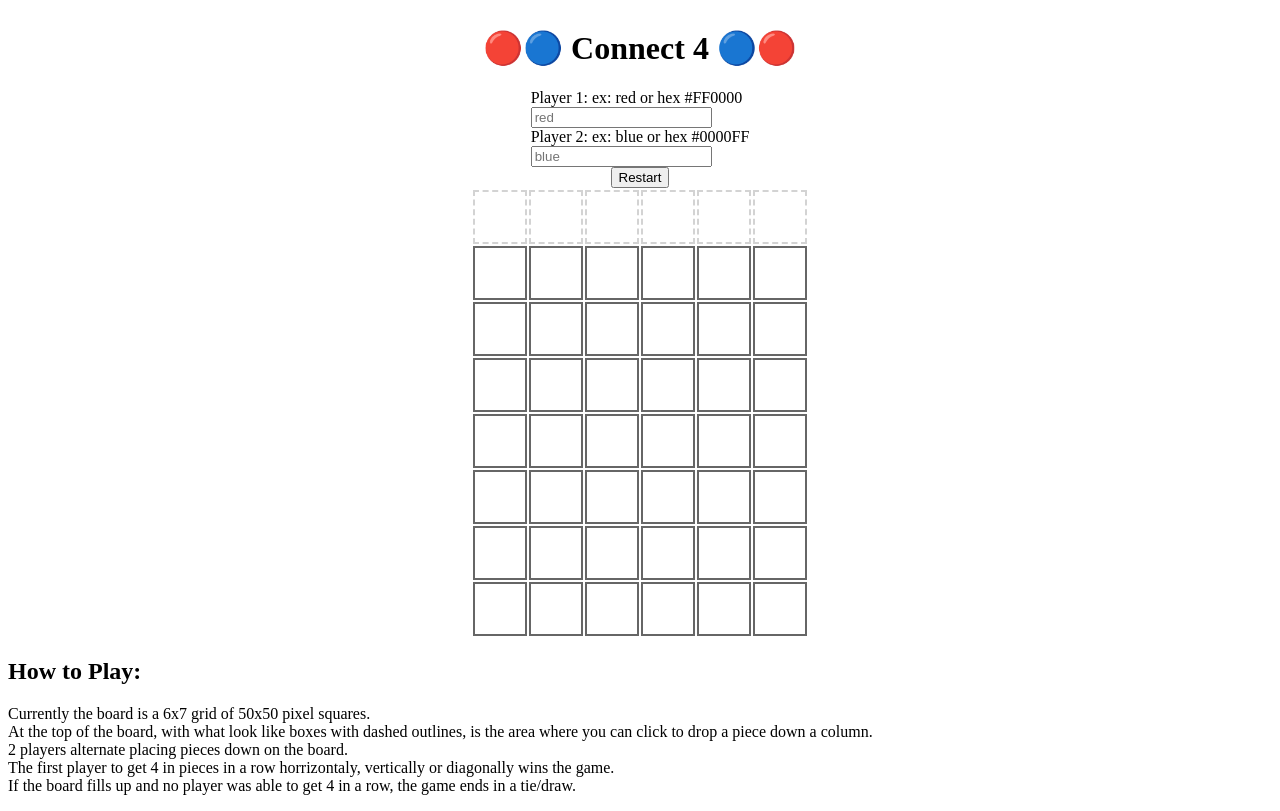
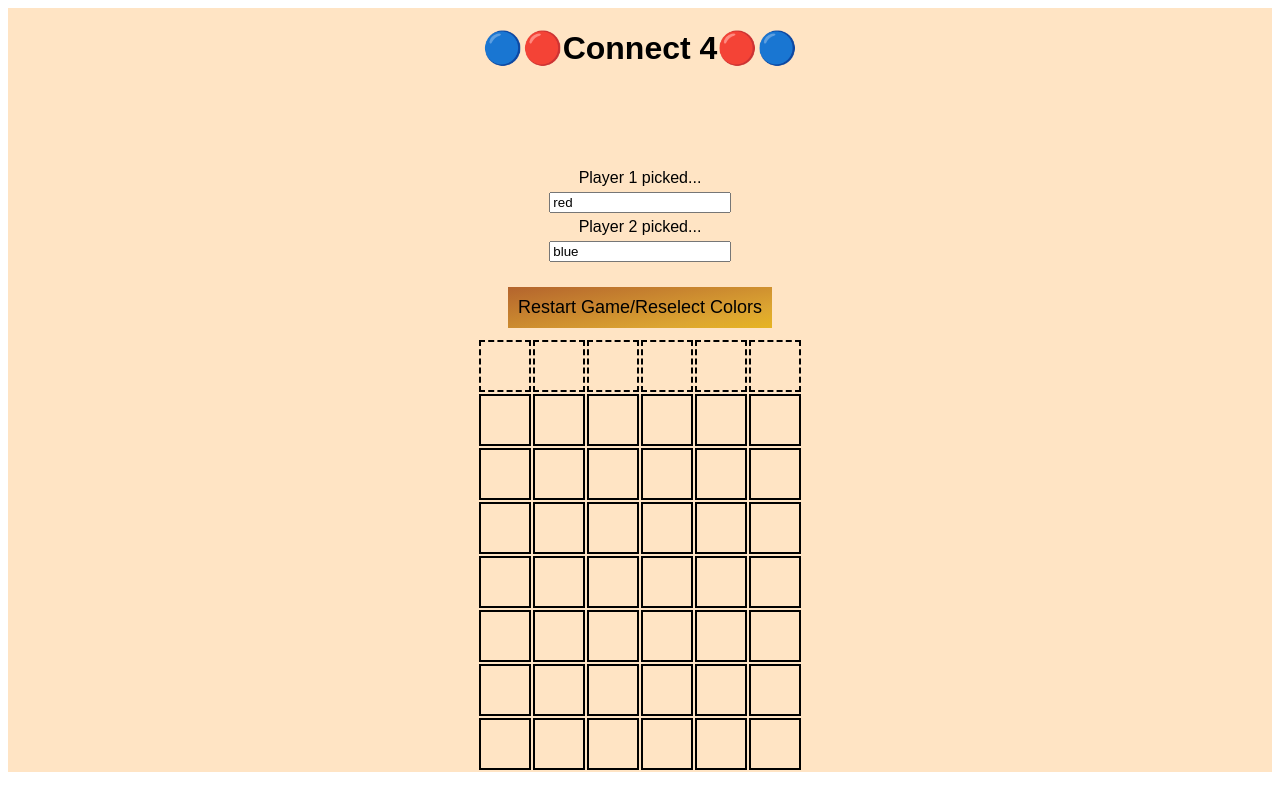
Before and after one commit to papontem/16_2Connect_4_OO_Public, a plain HTML site: page index.html in a window 1280 px wide. Both pictures are taken after a click on the button "Start The Game". Drawn offline with Linux system fonts and the light colour scheme.

Commit message:
finished project so far

```diff
--- a/connect4.css
+++ b/connect4.css
@@ -1,56 +1,122 @@
-header {
+:root {
+	--my-bk-color1: white;
+	--my-bk-color1-9: rgba(255, 255, 255, 0.9);
+	--my-bk-color2: rgb(211, 211, 211);
+	--my-bk-color2-75: rgba(211, 211, 211, 0.75);
+	--my-bk-color3: rgb(139, 0, 0);
+	--my-bk-color4: rgb(255, 215, 0);
+	--my-bk-color5: rgb(220, 165, 49);
+	--my-bk-color6: rgb(180, 100, 45);
+	--my-bk-color7: rgb(80, 30, 12);
+	--my-bk-color8: rgb(40, 15, 6);
+	--my-bk-color9: rgb(20, 5, 3);
+	--my-bk-color10: black;
+	--my-linear-gradient: linear-gradient(
+		170deg,
+		var(--my-bk-color6),
+		var(--my-bk-color5),
+		var(--my-bk-color4)
+	);
+	font-family: "BIZ UDPGothic", sans-serif, "Smokum", cursive;
+}
+/* body {
+	color: var(--my-bk-color1);
+	height: 100%;
+	margin: 0;
+	padding: 0;
+	border: var(--my-bk-color3) 1px solid;
+	background: var(--my-linear-gradient);
+	background-size: 500%;
+	background-repeat: no-repeat;
+	background-size: 100% 100%;
+} */
+body header {
+	/* border: var(--my-bk-color10) 1px solid; */
 	display: flex;
 	flex-direction: column;
 	justify-content: space-around;
 	align-items: center;
+	background-color: bisque;
 }
-header form input {
+body header div.top h1 {
+	display: flex;
+	justify-content: center;
+	align-items: end;
+}
+body header div.top h2 {
+	display: flex;
+	justify-content: center;
+	align-items: end;
+}
+body header div.top {
+	text-align: left;
+}
+body header form {
+	/* border: var(--my-bk-color10) 1px solid; */
 	display: flex;
 	flex-direction: column;
 	justify-content: space-around;
 	align-items: center;
+	margin: 10px;
+	padding: 10px;
+}
+body header form input {
 	width: 13em;
+	margin: 5px;
 }
+/* the start restart button */
+#startButton {
+	cursor: pointer;
+	border: 0px;
+	padding: 10px;
+	font-size: large;
+	background-image: var(--my-linear-gradient);
+	background-size: 200%;
+	background-position: left;
+	transition: background-position ease 10s;
+	transition: outline 2s;
+}
+#startButton:hover,
+#starButtun:focus {
+	background-position: right;
+	outline: 2px black solid;
+}
+
 /* game board table */
-
 #game {
+	padding: 10px 0px 0px 0px;
+	/* border: var(--my-bk-color10) 5px solid; */
 	display: flex;
 	justify-content: center;
 	align-items: center;
+	background-color: bisque;
 }
 #board td {
+	padding: 0px;
 	width: 48px;
 	height: 48px;
-	border: double 2px #666;
+	border: double 2px var(--my-bk-color10);
+}
+
+/* column-top is table row of clickable areas for each column */
+#column-top td {
+	border: dashed 2px var(--my-bk-color10);
+}
+
+#column-top td:hover,
+#column-top td:focus {
+	background: repeating-radial-gradient(
+		var(--my-bk-color10),
+		var(--my-bk-color9) 5px,
+		white 5px,
+		white 10px
+	);
 }
 
 /* pieces are div within game table cells: draw as colored circles */
-
 .piece {
 	margin: 5px;
 	width: 80%;
 	height: 80%;
 	border-radius: 50%;
 }
-/* PAM: TEMP: TODO: setting players colors from the form */
-.piece {
-	background-color: #666;
-	outline: 1px red solid;
-}
-/* .piece.p1 {
-	background-color: red;
-}
-
-.piece.p2 {
-	background-color: blue;
-} */
-
-/* column-top is table row of clickable areas for each column */
-
-#column-top td {
-	border: dashed 2px lightgray;
-}
-
-#column-top td:hover {
-	background-color: gold;
-}
--- a/connect4.js
+++ b/connect4.js
@@ -22,7 +22,7 @@
 
  */
 // PAM3: TODO: Player class..
-// status: doing....
+// status: doing.... DONE
 class Player{
 	constructor(x){
 		this.color = x
@@ -30,11 +30,11 @@ class Player{
 }
 class Game {
 	// PAM1: making constructor, renaming variables to include this
-	constructor(x, y, p1, p2) {
+	constructor(x, y, ...players) {
 		this.WIDTH = x;
 		this.HEIGHT = y;
 		// PAM3: saving possible players in an array
-		this.players = [p1, p2];
+		this.players = players;
 		// PAM3: setting currplayer as the player at the start of players array
 		this.currPlayer = this.players[0];
 		this.board = [];
@@ -113,7 +113,7 @@ class Game {
 					this.board[y][x] === this.currPlayer.color
 			);
 		}
-
+		// PAM: TODO: for of.. will be faster?
 		for (let y = 0; y < this.HEIGHT; y++) {
 			// console.log('For-loop in CFW with "this" as:', this); //PAM : Checking the value of this
 			for (let x = 0; x < this.WIDTH; x++) {
@@ -198,22 +198,42 @@ class Game {
 			this.currPlayer === this.players[0] ? this.players[1] : this.players[0];
 	}
 }
-let isGameInstanceRunning = false;
-let startButton = document.getElementById("start_Button");
+//PAM3: setup for initializing the game
 let myGame;
 let player1;
 let player2;
-startButton.addEventListener("click", start_restart_Game);
+
+let isGameInstanceRunning = false;
+let colorH2 = document.getElementsByTagName("h2")[1];
+let player1Label = document.querySelector("label[for=player1ColorChoice]");
+let player2Label = document.querySelector("label[for=player2ColorChoice]");
+let player1Input = document.getElementById("player1ColorChoice");
+let player2Input = document.getElementById("player2ColorChoice");
+
+let startButton = document.getElementById("startButton");
+let howToPlay = [
+	document.getElementsByTagName("h2")[0],
+	document.getElementsByTagName("ul")[0],
+];
+// console.log("how to:", howToPlay);
+
 // console.log("Our Start Button:", startButton);
 
 // PAM2: start/restart button functionality.....
-function start_restart_Game() {
+//PAM: TODO: turn into arrow func
+start_restart_Game = () => {
+	// console.log("this = ", this);
 	if (isGameInstanceRunning == false) {
+		howToPlay[0].innerHTML = "";
+		howToPlay[1].innerHTML = "";
 		isGameInstanceRunning = true;
-		this.innerText = "Restart";
+		startButton.innerText = "Restart Game/Reselect Colors";
 		//create the players, get their colors from the html form
-		let p1ColorChoice = document.getElementById("player1ColorChoice").value;
-		let p2ColorChoice = document.getElementById("player2ColorChoice").value;
+		colorH2.innerText = "";
+		player1Label.innerText = "Player 1 picked...";
+		player2Label.innerText = "Player 2 picked...";
+		let p1ColorChoice = player1Input.value;
+		let p2ColorChoice = player2Input.value;
 		player1 = new Player(p1ColorChoice);
 		player2 = new Player(p2ColorChoice);
 		//PAM2: create the game and the boards
@@ -230,174 +250,13 @@ function start_restart_Game() {
 		myGame = undefined;
 		player1 = undefined;
 		player2 = undefined;
+		colorH2.innerText = "Choose Your Color of Preference";
+		player1Label.innerText = "Player 1: ex: name a color or hex value: #FF0000";
+		player2Label.innerText = "Player 2: ex: name a color or hex value: #0000FF";
+		// player1Input.value = 'red'
+		// player2Input.value = 'blue'
 		isGameInstanceRunning = false;
-		this.innerText = "Start The Game";
+		startButton.innerText = "Start The Game";
 	}
-}
-
-// PAM1: Everything bellow this was provided code:
-
-// const WIDTH = 7;
-// const HEIGHT = 6;
-
-// let currPlayer = 1; // active player: 1 or 2
-// let board = []; // array of rows, each row is array of cells  (board[y][x])
-
-/** makeBoard: create in-JS board structure:
- *   board = array of rows, each row is array of cells  (board[y][x])
- */
-
-// function makeBoard() {
-// 	for (let y = 0; y < HEIGHT; y++) {
-// 		board.push(Array.from({ length: WIDTH }));
-// 	};
-// };
-
-/** makeHtmlBoard: make HTML table and row of column tops. */
-
-// function makeHtmlBoard() {
-// 	const board = document.getElementById("board");
-
-// 	// make column tops (clickable area for adding a piece to that column)
-// 	const top = document.createElement("tr");
-// 	top.setAttribute("id", "column-top");
-// 	top.addEventListener("click", handleClick);
-
-// 	for (let x = 0; x < WIDTH; x++) {
-// 		const headCell = document.createElement("td");
-// 		headCell.setAttribute("id", x);
-// 		top.append(headCell);
-// 	}
-
-// 	board.append(top);
-
-// 	// make main part of board
-// 	for (let y = 0; y < HEIGHT; y++) {
-// 		const row = document.createElement("tr");
-
-// 		for (let x = 0; x < WIDTH; x++) {
-// 			const cell = document.createElement("td");
-// 			cell.setAttribute("id", `${y}-${x}`);
-// 			row.append(cell);
-// 		}
-
-// 		board.append(row);
-// 	}
-// }
-
-/** findSpotForCol: given column x, return top empty y (null if filled) */
-
-// function findSpotForCol(x) {
-// 	for (let y = HEIGHT - 1; y >= 0; y--) {
-// 		if (!board[y][x]) {
-// 			return y;
-// 		}
-// 	}
-// 	return null;
-// }
-
-/** placeInTable: update DOM to place piece into HTML table of board */
-
-// function placeInTable(y, x) {
-// 	const piece = document.createElement("div");
-// 	piece.classList.add("piece");
-// 	piece.classList.add(`p${currPlayer}`);
-// 	piece.style.top = -50 * (y + 2);
-
-// 	const spot = document.getElementById(`${y}-${x}`);
-// 	spot.append(piece);
-// }
-
-/** endGame: announce game end */
-
-// function endGame(msg) {
-// 	alert(msg);
-// }
-
-/** handleClick: handle click of column top to play piece */
-
-// function handleClick(evt) {
-// 	// get x from ID of clicked cell
-// 	const x = +evt.target.id;
-
-// 	// get next spot in column (if none, ignore click)
-// 	const y = findSpotForCol(x);
-// 	if (y === null) {
-// 		return;
-// 	}
-
-// 	// place piece in board and add to HTML table
-// 	board[y][x] = currPlayer;
-// 	placeInTable(y, x);
-
-// 	// check for win
-// 	if (checkForWin()) {
-// 		return endGame(`Player ${currPlayer} won!`);
-// 	}
-
-// 	// check for tie
-// 	if (board.every((row) => row.every((cell) => cell))) {
-// 		return endGame("Tie!");
-// 	}
-
-// 	// switch players
-// 	currPlayer = currPlayer === 1 ? 2 : 1;
-// }
-
-/** checkForWin: check board cell-by-cell for "does a win start here?" */
-
-// function checkForWin() {
-// 	function _win(cells) {
-// 		// Check four cells to see if they're all color of current player
-// 		//  - cells: list of four (y, x) cells
-// 		//  - returns true if all are legal coordinates & all match currPlayer
-
-// 		return cells.every(
-// 			([y, x]) =>
-// 				y >= 0 &&
-// 				y < HEIGHT &&
-// 				x >= 0 &&
-// 				x < WIDTH &&
-// 				board[y][x] === currPlayer
-// 		);
-// 	}
-
-// 	for (let y = 0; y < HEIGHT; y++) {
-// 		for (let x = 0; x < WIDTH; x++) {
-// 			// get "check list" of 4 cells (starting here) for each of the different
-// 			// ways to win
-// 			const horiz = [
-// 				[y, x],
-// 				[y, x + 1],
-// 				[y, x + 2],
-// 				[y, x + 3],
-// 			];
-// 			const vert = [
-// 				[y, x],
-// 				[y + 1, x],
-// 				[y + 2, x],
-// 				[y + 3, x],
-// 			];
-// 			const diagDR = [
-// 				[y, x],
-// 				[y + 1, x + 1],
-// 				[y + 2, x + 2],
-// 				[y + 3, x + 3],
-// 			];
-// 			const diagDL = [
-// 				[y, x],
-// 				[y + 1, x - 1],
-// 				[y + 2, x - 2],
-// 				[y + 3, x - 3],
-// 			];
-
-// 			// find winner (only checking each win-possibility as needed)
-// 			if (_win(horiz) || _win(vert) || _win(diagDR) || _win(diagDL)) {
-// 				return true;
-// 			}
-// 		}
-// 	}
-// }
-
-// makeBoard();
-// makeHtmlBoard();
+};
+startButton.addEventListener("click", start_restart_Game);
--- a/index.html
+++ b/index.html
@@ -8,34 +8,33 @@
 </head>
 <body>
 	<header>
-		<h1>🔴🔵 Connect 4 🔵🔴</h1>
+		<div class = 'top'>
+			<h1>🔵🔴Connect 4🔴🔵</h1>
+			<h2>How to Play:</h2>
+			<ul>
+				<li>Pick your colors, then click on the start button.</li>
+				<li>Default is red for player 1 and blue for player 2.</li>
+				<li>A board will appear with 6x7 grid of 50x50 pixel squares.</li>
+				<li>At the top of the board are boxes with dashed outlines, a target when you hover over them and its where you can drop a piece down a column by clicking them.</li>
+				<li>Two players alternate placing pieces down on the board.</li>
+				<li>The first player to get four in pieces in a row horrizontaly, vertically or diagonally wins the game.</li>
+				<li>If the board fills up and no player was able to get four in a row, the game ends in a tie/draw.</li>
+			</ul>
+		</div>
 		<form action="">
-			<label for="player1ColorChoice">Player 1: ex: red or hex #FF0000</label>
-			<input type="text" name="p1" id="player1ColorChoice"  placeholder="red" >
+			<h2>Choose Your Color of Preference</h2>
+			<label for="player1ColorChoice">Player 1: ex: name a color or hex value: #FF0000</label>
+			<input type="text" name="p1" id="player1ColorChoice"  value="red" >
 
-			<label for="player2ColorChoice">Player 2: ex: blue or hex #0000FF</label>
-			<input type="text" name="p2" id="player2ColorChoice" placeholder="blue" >
-
+			<label for="player2ColorChoice">Player 2: ex: name a color or hex value: #0000FF</label>
+			<input type="text" name="p2" id="player2ColorChoice" value="blue" >
 		</form>
-		<button id = "start_Button"> Start The Game </button>
+		<button id = "startButton"> Start The Game </button>
 	</header>
 	<div id="game">
 		<table id="board"></table>
 	</div>
-	<footer>
-		<p>
-			<h2>How to Play:</h2>
-			Currently the board is a 6x7 grid of 50x50 pixel squares.
-			<br>
-			At the top of the board, with what look like boxes with dashed outlines, is the area where you can click to drop a piece down a column.
-			<br>
-			2 players alternate placing pieces down on the board.
-			<br>
-			The first player to get 4 in pieces in a row horrizontaly, vertically or diagonally wins the game.
-			<br>
-			If the board fills up and no player was able to get 4 in a row, the game ends in a tie/draw.
-		</p>
-	</footer>
+
 	<script src="connect4.js"></script>
 </body>
 </html>
```
Also changed, not shown: 1 other file.
